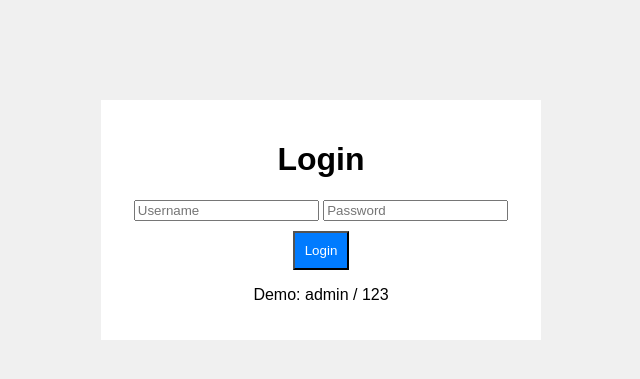
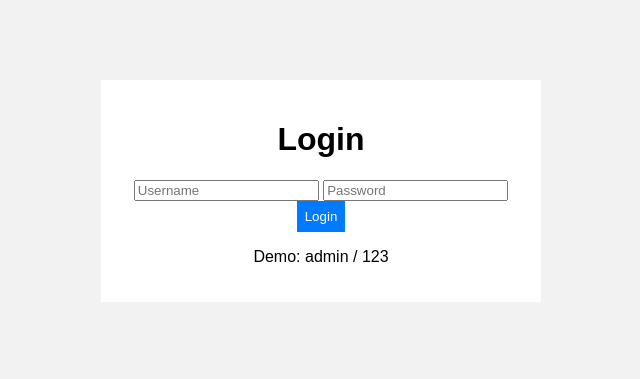
Before and after one commit to klaanour/PF-pweb, a PHP site: page /login.php in a window 1280 px wide. Shown: the top 379 px of the page, without its empty margins (319-959 px from the left). Run offline with PHP 8.4, Linux system fonts and the light colour scheme.

Commit message:
Update style.css

```diff
--- a/style.css
+++ b/style.css
@@ -1,28 +1,39 @@
 body {
     font-family: Arial;
-    background: #f0f0f0;
-    margin: 20px;
+    background: #f2f2f2;
+}
+
+header {
+    background: #333;
+    padding: 10px;
+}
+
+nav a {
+    color: white;
+    margin: 10px;
+    text-decoration: none;
 }
 
 .container, .login-container {
-    max-width: 400px;
-    margin: 100px auto;
     background: white;
     padding: 20px;
+    max-width: 400px;
+    margin: 80px auto;
     text-align: center;
 }
 
-.btn {
+.product-card {
+    background: white;
+    padding: 15px;
+    margin: 15px;
+    display: inline-block;
+    width: 220px;
+}
+
+.btn, button {
     background: #007bff;
     color: white;
-    padding: 10px;
-    text-decoration: none;
-    display: inline-block;
-    margin-top: 10px;
+    padding: 8px;
+    border: none;
+    cursor: pointer;
 }
-
-.product-card, .cart-item {
-    background: white;
-    padding: 15px;
-    margin: 10px;
-}
```
